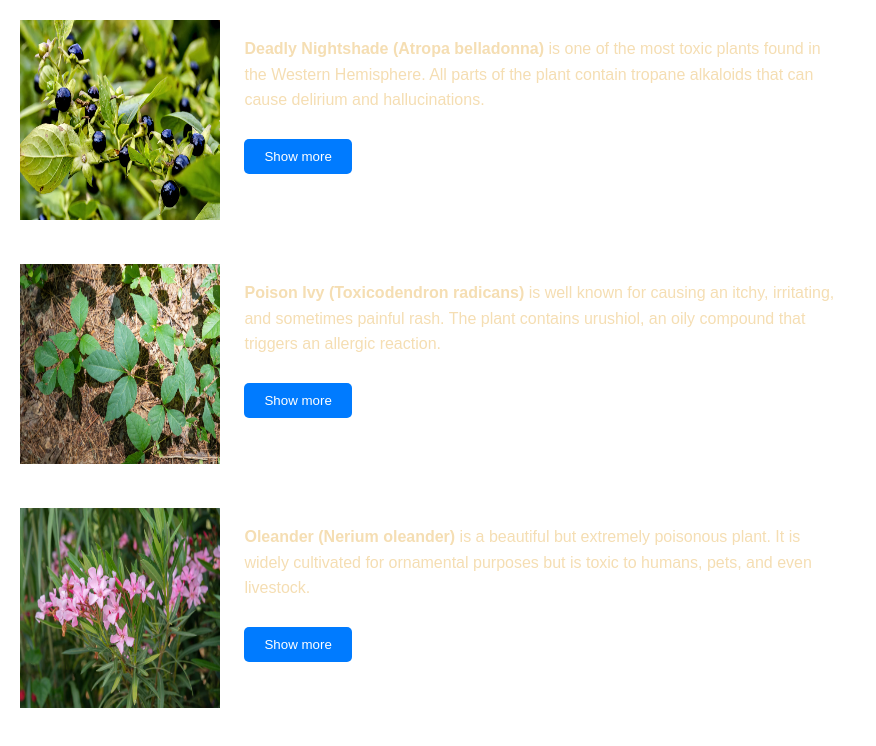
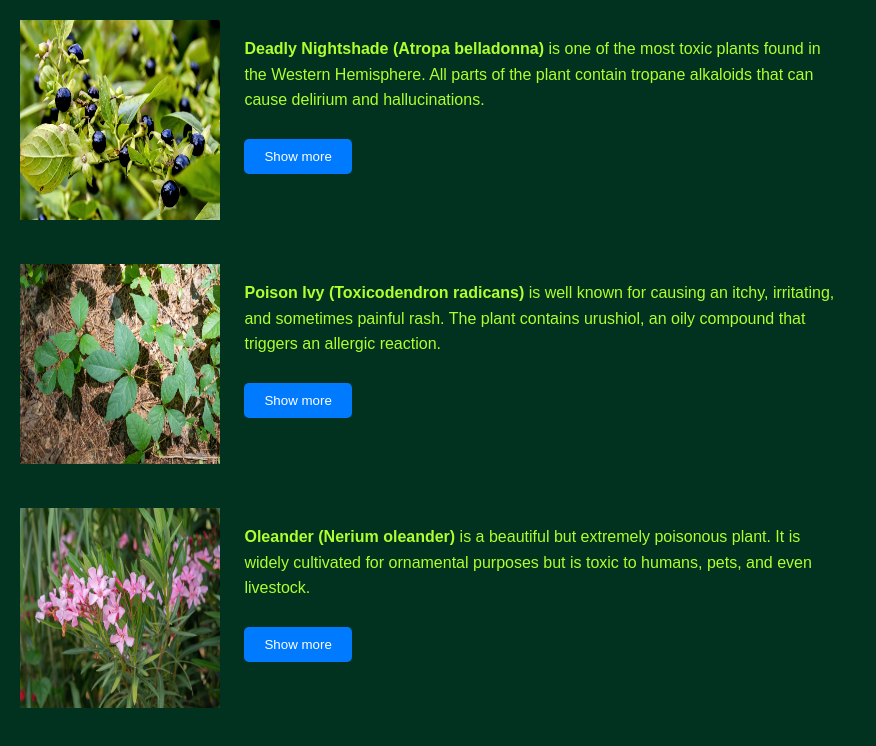
Before and after one commit to MaxDyrkach/plants, a plain HTML site: page index.html in a window 1280 px wide. Shown: the whole page, without its empty margins (0-876 px from the left). Drawn offline with Linux system fonts and the light colour scheme.

Commit message:
Update index.html

```diff
--- a/index.html
+++ b/index.html
@@ -56,8 +56,8 @@
 <script type="text/javascript" src="//uh72bsbydc.kameleoon.io/kameleoon.js" async="true" fetchpriority="high"></script>
     <style>
         body {
-            background-color: dark-green;
-            color: #F5DEB3;
+            background-color: #013220;
+            color: #ADFF2F;
             font-family: Arial, sans-serif;
             margin: 0;
             padding: 20px;
```
